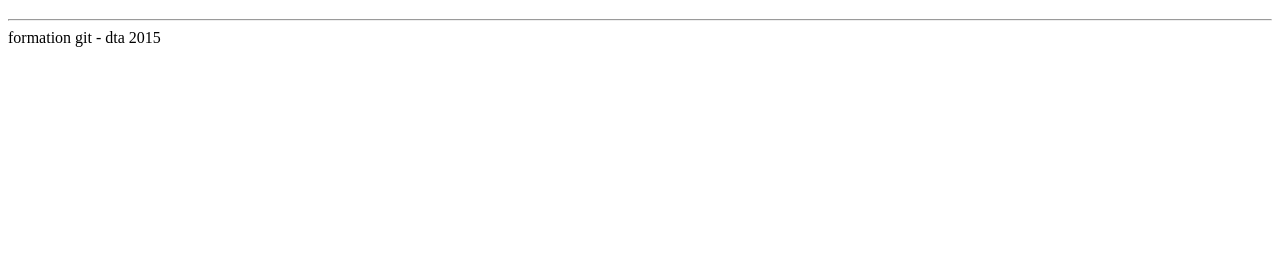
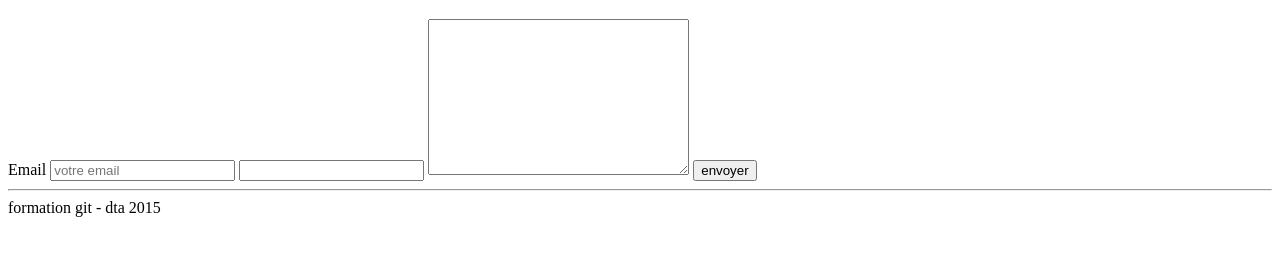
Before and after one commit to Taerus/formation-git, a plain HTML site: page public/contact.html in a window 1280 px wide. Shown: the part 113-368 px from the top of the page. Drawn offline with Linux system fonts and the light colour scheme.

Commit message:
contact.html  -> form

```diff
--- a/public/contact.html
+++ b/public/contact.html
@@ -18,7 +18,19 @@
 </header>
 
 <main>
+    <!--TODO add contact form action-->
+    <form>
+        <label for="email">Email</label>
+        <input type="email" id="email" name="email" placeholder="votre email"/>
 
+        <label for="subject"></label>
+        <input type="text" id="subject" name="subject"/>
+
+        <label for="message"></label>
+        <textarea name="message" id="message" cols="30" rows="10"></textarea>
+
+        <button type="submit">envoyer</button>
+    </form>
 </main>
 
 <footer>
```
